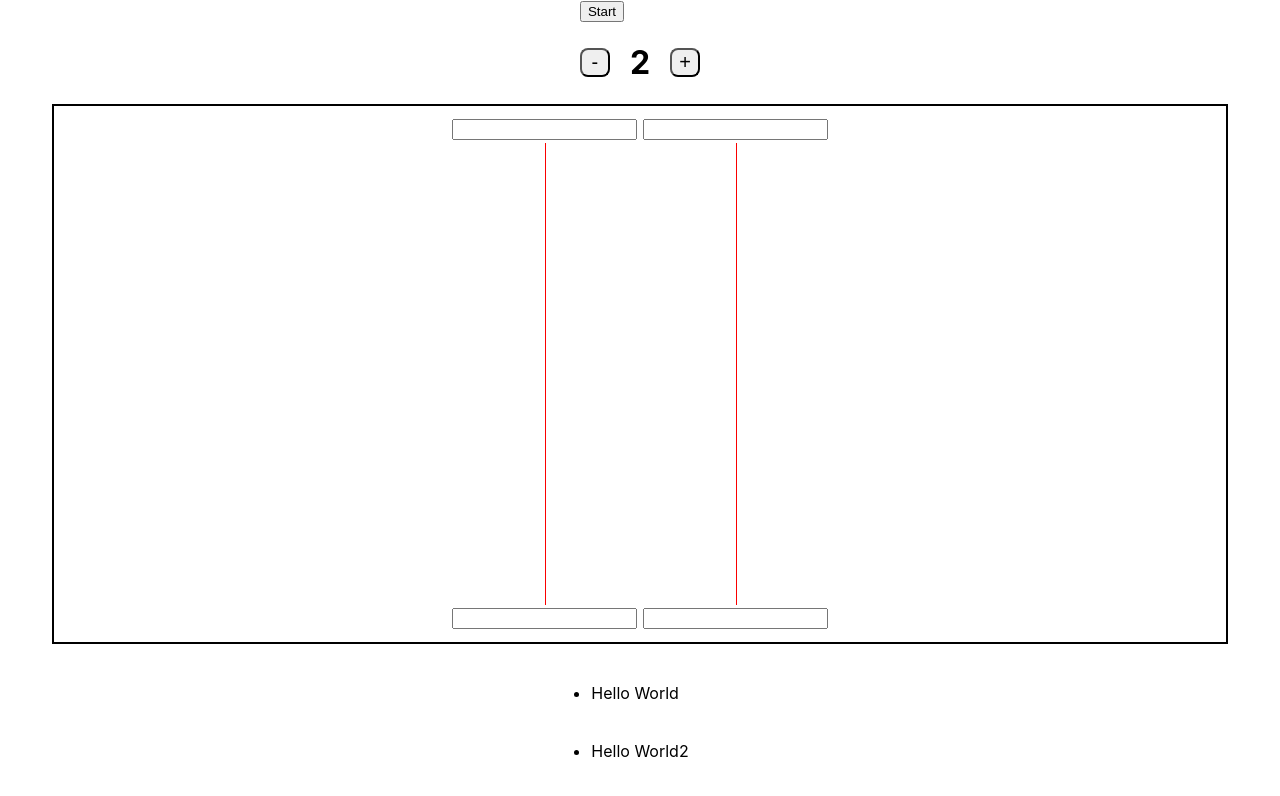
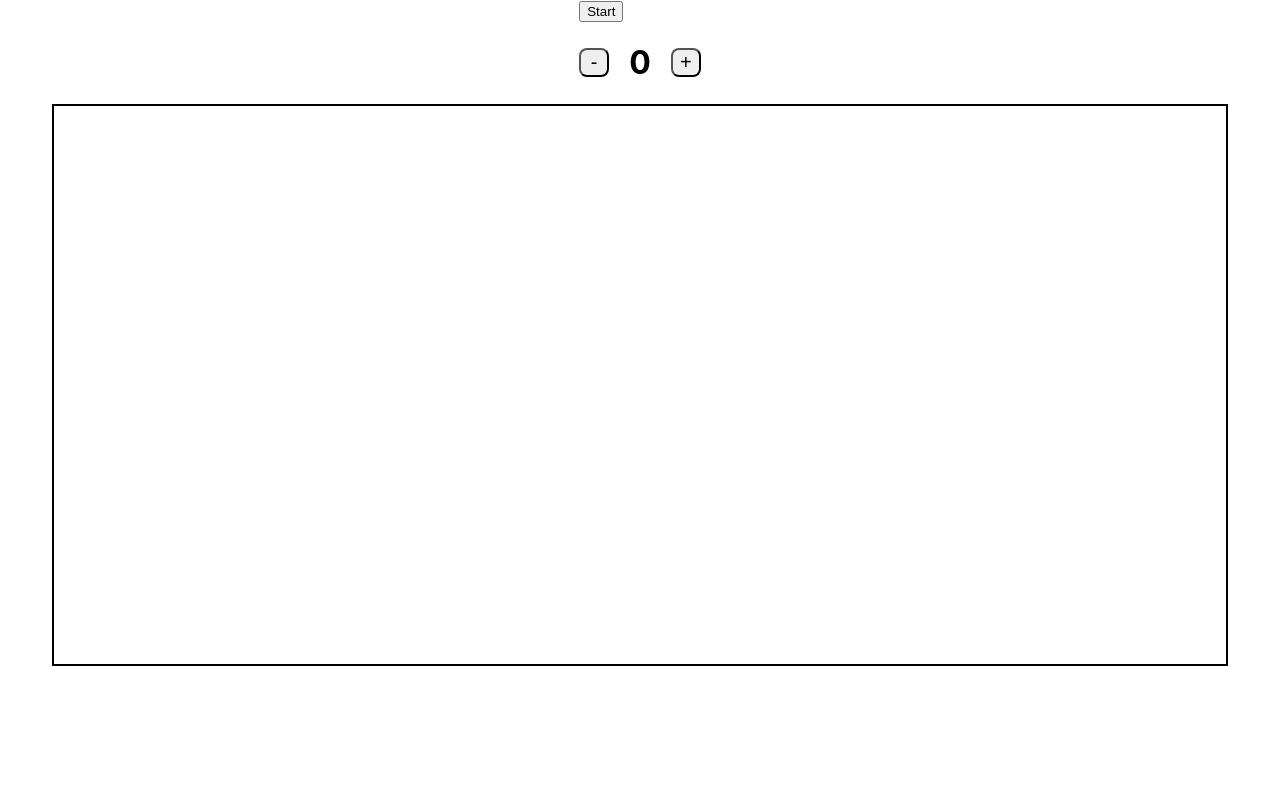
Before and after one commit to chjs1534/Ghost-Leg, a React (Create React App) app: page / in a window 1280 px wide. Shown: the top 796 px of the page. Built offline with nearby package versions, Linux system fonts and the light colour scheme.

Commit message:
more stuff

```diff
--- a/src/App.js
+++ b/src/App.js
@@ -2,12 +2,33 @@ import { useState } from "react";
 import './styles.css';
 
 const Setter = (props) => {
-	const [count, setCount] = useState(2)
+	const [count, setCount] = useState(0)
+	const [inputsTop, setInputsTop] = useState([])
+	const [inputsBot, setInputsBot] = useState([])
+
+	const handle = (e, index, row) => {
+		if (row === "top") {
+			const temp = inputsTop
+			temp[index] = e.target.value
+			setInputsTop(temp)
+		} else {
+			const temp = inputsBot
+			temp[index] = e.target.value
+			setInputsBot(temp)
+		}
+	}
+
+	const col =
+		<div className="column" key={count}>
+			<input className="input" type="text" onInput={e => handle(e, count, "top")}></input>
+			<div className="vertLineRight"></div>
+			<input className="input" type="text" onInput={e => handle(e, count, "bot")}></input>
+		</div>
 
 	const increment = () => {
 		if (count < 7) {
 			setCount(count + 1)
-			props.setColumns(oldCols => [...oldCols, props.colEven])
+			props.setColumns(oldCols => [...oldCols, col])
 		}
 	}
 
@@ -19,9 +40,23 @@ const Setter = (props) => {
 	}
 
 	const generate = () => {
+		const gcd = (a, b) => {
+			while (a !== b)
+				if (a > b) a = a - b
+				else b = b - a
+			return a
+		}
+
+		// add rungs
 		const nums = new Set([])
+		let prev = 0
 		while (nums.size < count - 1) {
-			nums.add(Math.floor(Math.random() * 7)+1)
+			let curr = Math.floor(Math.random()*8)+1
+			// gcd has to be different
+			while (gcd(curr+1, prev+1) !== 1) {
+				curr = Math.floor(Math.random()*8)+1
+			}
+			if (nums.size < nums.add(curr).size) prev = curr
 		}
 
 		const list = []
@@ -39,16 +74,44 @@ const Setter = (props) => {
 				(_, i) => {
 					return (
 						<div className="column" key={i}>
-							<input className="input" type="text"></input>
+							<p className="text">{inputsTop[i]}</p>
 							<div className="vertLineRight">
 								{list[i]}
 							</div>
-							<input className="input" type="text"></input>
+							<p className="text">{inputsBot[i]}</p>
 						</div>
 					)
 				}
 			)
 		)
+
+		// get result
+		let a = []
+		let result = []
+		// get swaps in order
+		let index = 0
+		for (const num of nums.values()) {
+			result.push(index)
+			for (let i = 1; i < num+1; i++) {
+				a.push([i/(num+1), index])
+			}
+			index++
+		}
+		result.push(index)
+		a.sort()
+
+		// perform swaps
+		for (let i = 0; i < a.length; i++) {
+			const temp = result[a[i][1]]
+			result[a[i][1]] = result[a[i][1]+1]
+			result[a[i][1]+1] = temp
+		}
+
+		let temp = []
+		for (let i = 0; i < result.length; i++) {
+			temp.push(inputsTop[result[i]] + " = " + inputsBot[i])
+		}
+		props.setInputsMatch(temp)
 	}
 
 	return (
@@ -64,7 +127,6 @@ const Setter = (props) => {
 }
 
 const Box = (props) => {
-
 	return (
 		<div className="box">
 			{props.columns}
@@ -72,32 +134,26 @@ const Box = (props) => {
 	)
 }
 
-const Result = () => {
+const Result = (props) => {
 	return (
 		<div className="result">
 		<ul className="resultList">
-			<li>Hello World</li>
-			<li>Hello World2</li>
+			{props.inputsMatch.map(i => <li key={i}>{i}</li>)}
 		</ul>
 		</div>
 	)
 }
 
 const App = () => {
-  	const colEven =
-		<div className="column">
-			<input className="input" type="text"></input>
-			<div className="vertLineRight">
-			</div>
-			<input className="input" type="text"></input>
-		</div>
-	const [columns, setColumns] = useState([colEven, colEven])
+	const [columns, setColumns] = useState([])
+	const [inputsMatch, setInputsMatch] = useState([])
 
     return (
 		<div className="page">
-			<Setter columns={columns} setColumns={setColumns} colEven={colEven} />
+			<Setter columns={columns} setColumns={setColumns} inputsMatch={inputsMatch}
+				setInputsMatch={setInputsMatch} />
 			<Box columns={columns} />
-			<Result />
+			<Result inputsMatch={inputsMatch} />
 		</div>
     )
 }
--- a/src/styles.css
+++ b/src/styles.css
@@ -23,6 +23,8 @@ html, body, #root, #root>div {
     display: flex;
     flex-direction: column;
     justify-content: space-between;
+    min-width: 125px;
+    text-align: center;
 }
 
 .rung {
@@ -34,13 +36,13 @@ html, body, #root, #root>div {
     flex-grow: 15;
     position: relative;
     left: 50%;
-    border-left: 1px solid black;
+    border-left: 2px solid black;
     height: 100%;
     width: 50%;
     display: flex;
     flex-direction: column;
     justify-content: space-evenly;
-    animation: animate 3s infinite;
+    animation: animate 5s ease-in forwards;
 }
 
 @keyframes animate {
@@ -48,24 +50,9 @@ html, body, #root, #root>div {
         border-color: black;
     }
 
-    50% {
-        border-image: linear-gradient(to bottom, red 50%, black 100%) 5;
-    }
-
     100% {
         border-color: red;
     }
-}
-
-.vertLineLeft {
-    flex-grow: 15;
-    position: relative;
-    border-right: 1px solid black;
-    height: 100%;
-    width: 50%;
-    display: flex;
-    flex-direction: column;
-    justify-content: space-evenly;
 }
 
 .counter {
@@ -99,4 +86,5 @@ html, body, #root, #root>div {
 
 .input {
     margin: 3px;
+    text-align: center;
 }
```
